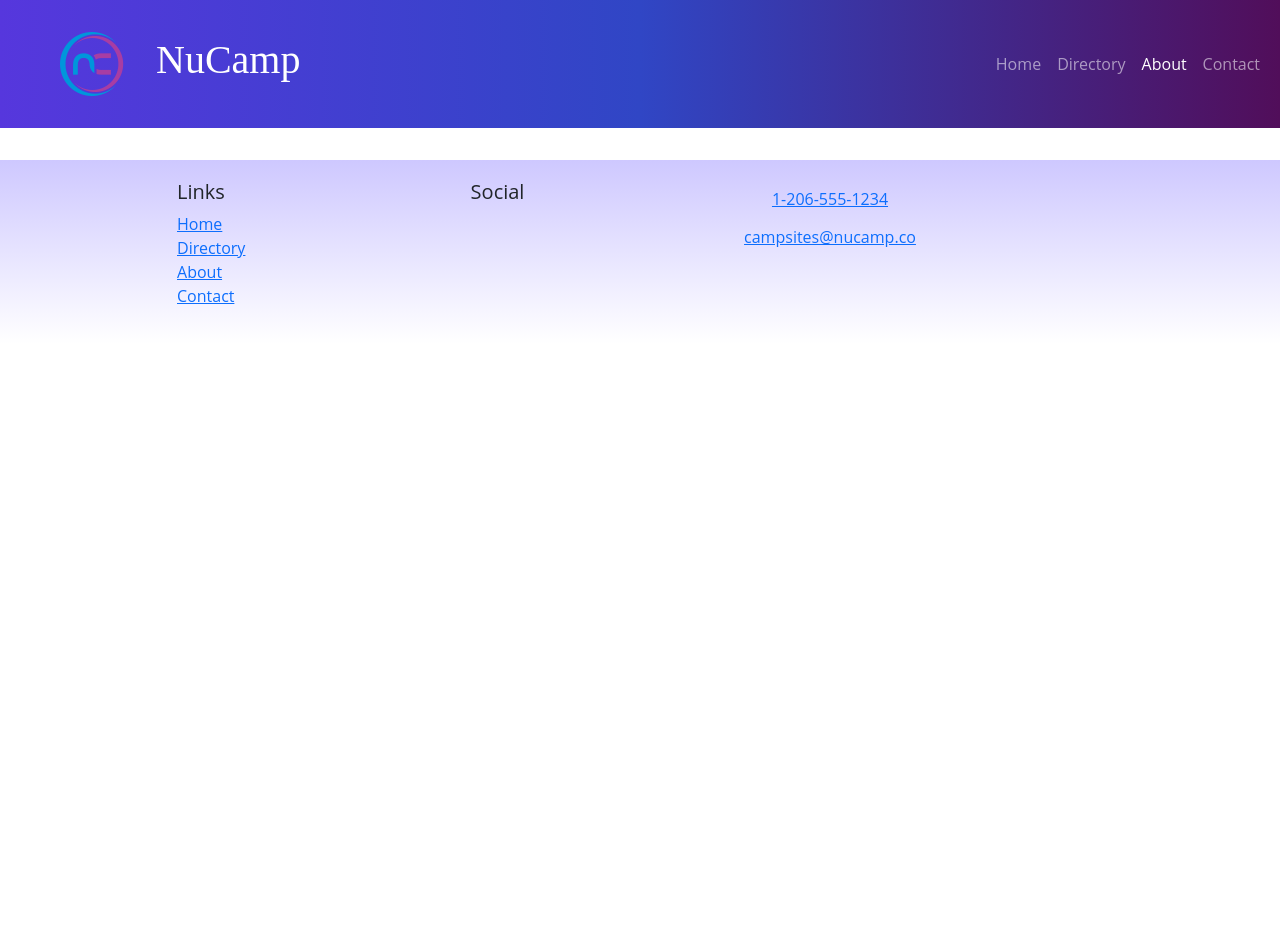
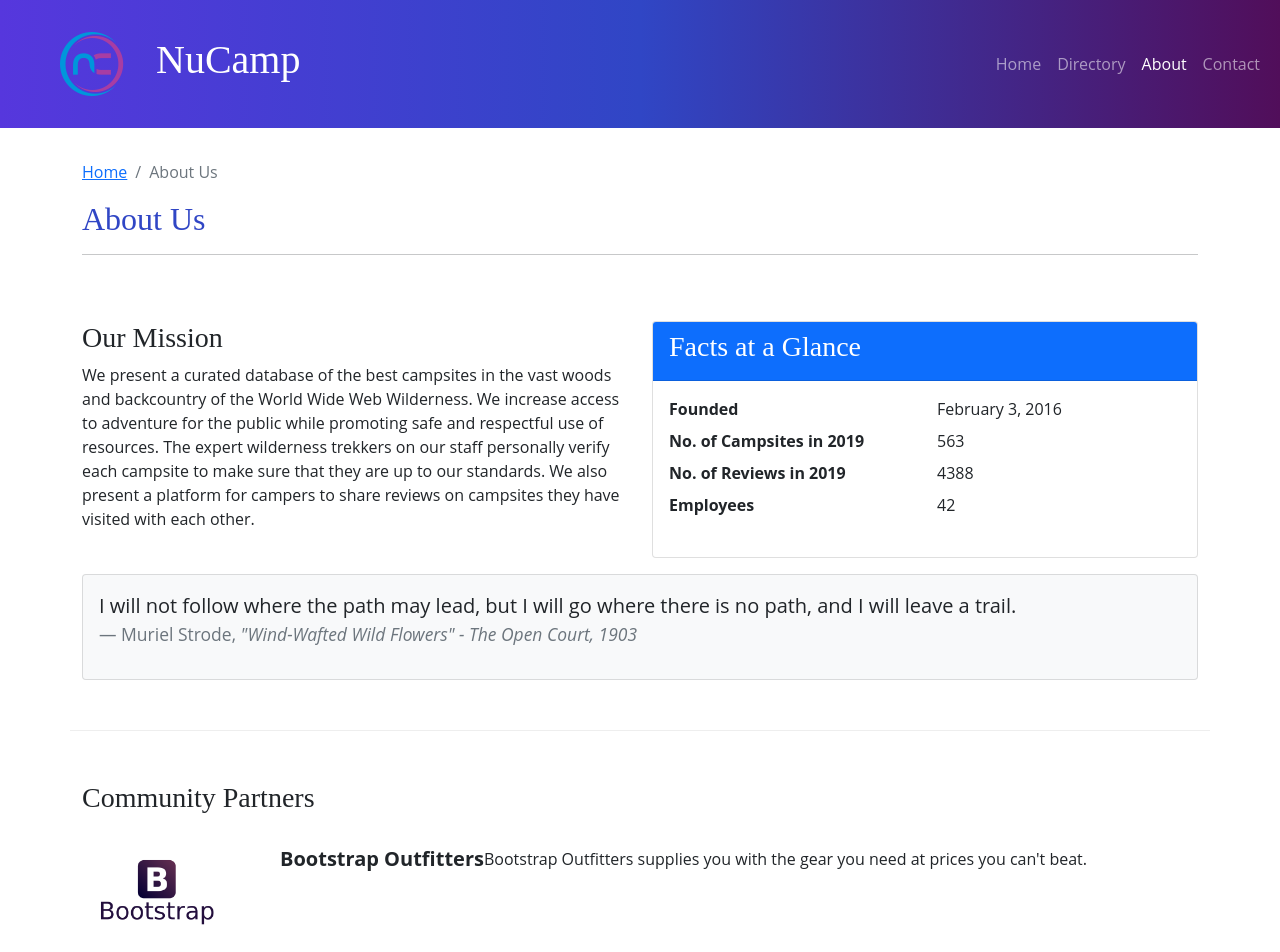
Before and after one commit to MicheleDS79/NuCamp-Site-React-App-, a React (Create React App) app: page /about in a window 1280 px wide. Shown: the top 952 px of the page. Before the commit the page ends 800 px from the top, so only its background shows below. Built offline with nearby package versions, Linux system fonts and the light colour scheme; the HTML template or start-up script is replaced by a standard one.

Commit message:
AboutPage and Partners Components

```diff
--- a/package.json
+++ b/package.json
@@ -19,6 +19,7 @@
     "react-spring": "^9.4.5-beta.1",
     "reactstrap": "^9.0.1",
     "redux-logger": "^3.0.6",
+    "styled-components": "^6.1.8",
     "typeface-lobster": "^1.1.13",
     "typeface-open-sans": "^1.1.13",
     "web-vitals": "^2.1.4"
--- a/src/App.js
+++ b/src/App.js
@@ -5,6 +5,7 @@
 import Footer from './components/Footer';
 import CampsitesDirectoryPage from './pages/CampsitesDirectoryPage';
 import CampsiteDetailPage from './pages/CampsiteDetailPage';
+import  AboutPage from './pages/AboutPage';
 import './App.css';
 
 function App() {
@@ -19,6 +20,7 @@
                 path='directory/:campsiteId'
                 element={<CampsiteDetailPage />}
             />
+            <Route path='/about' element={<AboutPage />} />
           </Routes>
           <Footer />
     </div>
--- a/src/features/display/DisplayList.js
+++ b/src/features/display/DisplayList.js
@@ -2,9 +2,10 @@
 import  DisplayCard  from './DisplayCard';
 import { selectFeaturedCampsite } from '../campsites/campsitesSlice';
 import { selectFeaturedPromotion } from '../promotions/promotionsSlice';
+import { selectFeaturedPartner } from '../partners/partnersSlice';
 
 const DisplayList = () => {
-    const items = [selectFeaturedCampsite(), selectFeaturedPromotion()];
+    const items = [selectFeaturedCampsite(), selectFeaturedPromotion(), selectFeaturedPartner()];
 
    return (
         <Row>
--- /dev/null
+++ b/src/features/partners/Partner.js
@@ -0,0 +1,17 @@
+const Partner = ({ partner }) => {
+    if (partner) {
+        const { image, name, description } = partner;
+        return (
+            <>
+                <img src={image} alt={name} style={{ width: '150px' }} />
+                <div className='m-4' />
+                <h5 className='fw-bold'>{name}</h5>
+                {description}
+                <div />
+            </>
+        );
+    }
+    return null;
+}
+
+export default Partner
--- /dev/null
+++ b/src/features/partners/PartnersList.js
@@ -0,0 +1,21 @@
+import { Col } from 'reactstrap';
+import  Partner  from './Partner';
+import { selectAllPartners } from './partnersSlice';
+
+const PartnersList = () => {
+    const partners = selectAllPartners();
+    return (
+        <Col className='mt-4'>
+            {partners.map((partner) => {
+                return (
+                 <div className='d-flex mb-5' key={partner.id}>
+                    <Partner partner={partner} />
+                 </div>
+                );
+            })}
+        </Col>
+    )
+
+}
+
+export default PartnersList;
--- /dev/null
+++ b/src/features/partners/partnersSlice.js
@@ -0,0 +1,9 @@
+import { PARTNERS } from '../../app/shared/PARTNERS';
+
+export const selectAllPartners = () => {
+    return PARTNERS;
+}
+
+export const selectFeaturedPartner = () => {
+    return PARTNERS.find((partner) => partner.featured);
+};
--- /dev/null
+++ b/src/pages/AboutPage.js
@@ -0,0 +1,74 @@
+import { Col, Row, Container, Card, CardBody, CardHeader } from 'reactstrap';
+import  SubHeader  from '../components/SubHeader';
+import PartnersList from '../features/partners/PartnersList';
+
+
+const AboutPage = () => {
+    return (
+        <Container>
+            <SubHeader current='About Us'/>
+            <Row className='row-content'>
+                <Col sm='6'>
+                    <h3>Our Mission</h3>
+                    <p>
+                        We present a curated database of the best campsites in the
+                        vast woods and backcountry of the World Wide Web Wilderness.
+                        We increase access to adventure for the public while
+                        promoting safe and respectful use of resources. The expert
+                        wilderness trekkers on our staff personally verify each
+                        campsite to make sure that they are up to our standards. We
+                        also present a platform for campers to share reviews on
+                        campsites they have visited with each other.
+                    </p>
+                 </Col>
+                <Col sm='6' xs='12'>
+                    <Card>
+                        <CardHeader className='bg-primary text-white'>
+                            <h3>Facts at a Glance</h3>
+                        </CardHeader>
+                        <CardBody>
+                            <dl className='row'>
+                                <dt className='col-6'>Founded</dt>
+                                <dd className='col-6'>February 3, 2016</dd>
+                                <dt className='col-6'>No. of Campsites in 2019</dt>
+                                <dd className='col-6'>563</dd>
+                                <dt className='col-6'>No. of Reviews in 2019</dt>
+                                <dd className='col-6'>4388</dd>
+                                <dt className='col-6'>Employees</dt>
+                                <dd className='col-6'>42</dd>
+                            </dl>
+
+                        </CardBody>
+                    </Card>
+                </Col>
+
+                <Col>
+                    <Card className='bg-light mt-3'>
+                        <CardBody className='blockquote'>
+                            <p>
+                                I will not follow where the path may lead, but I
+                                will go where there is no path, and I will leave
+                                a trail.
+                            </p>
+                            <footer className='blockquote-footer'>
+                                Muriel Strode,{' '}
+                                <cite title='Source Title'>
+                                    "Wind-Wafted Wild Flowers" - The Open Court,
+                                    1903
+                                </cite>
+                            </footer>
+                        </CardBody>
+                    </Card>
+                </Col>
+                </Row>
+                <Row className='row-content'>
+                    <Col xs='12'>
+                        <h3>Community Partners</h3>
+                    </Col>
+                    <PartnersList />
+                </Row>
+            </Container>
+    );
+};
+
+export default AboutPage;
```
Also changed, not shown: 1 other file (tests, documents, lock files or other folders).
